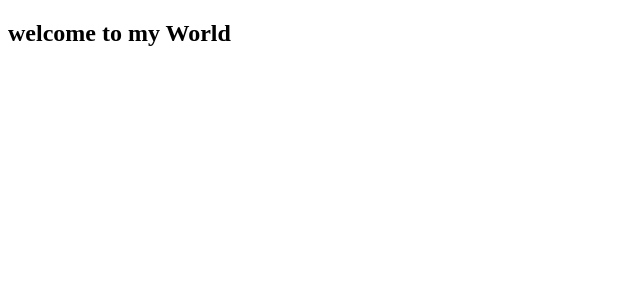
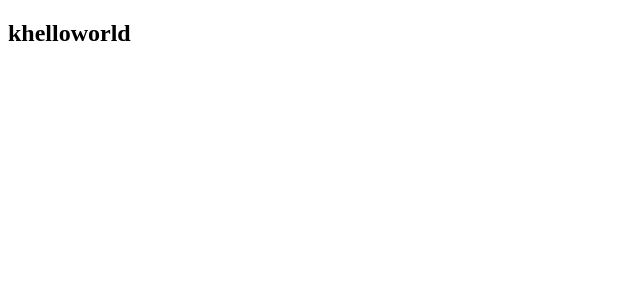
Before and after one commit to Qabas-al-ani/Personal_portfolio, a React (Create React App) app: page / in a window 1280 px wide. Shown: the top 300 px of the page, without its empty margins (0-640 px from the left). Built offline with nearby package versions, Linux system fonts and the light colour scheme.

Commit message:
added the index.js that contain the home component

```diff
--- a/src/App.js
+++ b/src/App.js
@@ -1,10 +1,12 @@
 import React from "react";
+import Home from "./components/";
 import "./App.css";
 
 function App() {
   return (
- <><h2>welcome to my World</h2>
- </>
+    <>
+      <Home />
+    </>
   );
 }
 
--- /dev/null
+++ b/src/components/index.js
@@ -0,0 +1,9 @@
+import React from "react";
+
+const home = () => {
+  return <div>
+      <h2>khelloworld</h2>
+  </div>;
+};
+
+export default home;
```
